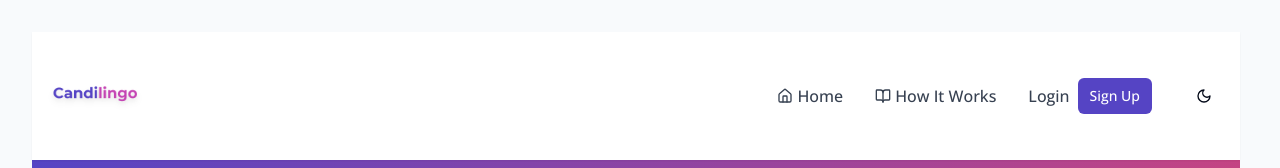
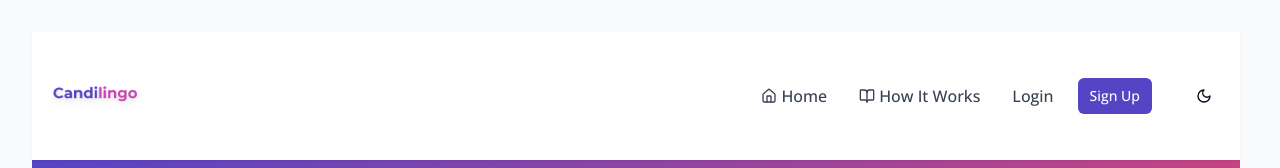
Before and after one commit to hakudoge53/candilingo, a React (Vite) app: page /blog in a window 1280 px wide. Shown: the top 168 px of the page. Built offline with nearby package versions, Linux system fonts and the light colour scheme; no server answers; the database is empty.

Commit message:
Adjust spacing of login/signup buttons
Adjust spacing between Login and Sign Up buttons in Navbar to account for button background.

```diff
--- a/src/components/Navbar.tsx
+++ b/src/components/Navbar.tsx
@@ -1,3 +1,4 @@
+
 import React, { useState } from 'react';
 import { Link, useLocation } from 'react-router-dom';
 import { useAuth } from "@/hooks/auth/useAuth";
@@ -63,8 +64,8 @@ const Navbar = () => {
               <Button variant="outline" size="sm" onClick={handleLogout}>
                 Logout
               </Button>
-            </div> : <div className="hidden md:flex items-center gap-2">
-              <Link to="/customer-portal" className="text-gray-700 hover:text-candilingo-purple font-medium">
+            </div> : <div className="hidden md:flex items-center gap-4">
+              <Link to="/customer-portal" className="text-gray-700 hover:text-candilingo-purple font-medium mr-2">
                 Login
               </Link>
               <Link to="/customer-portal">
```
